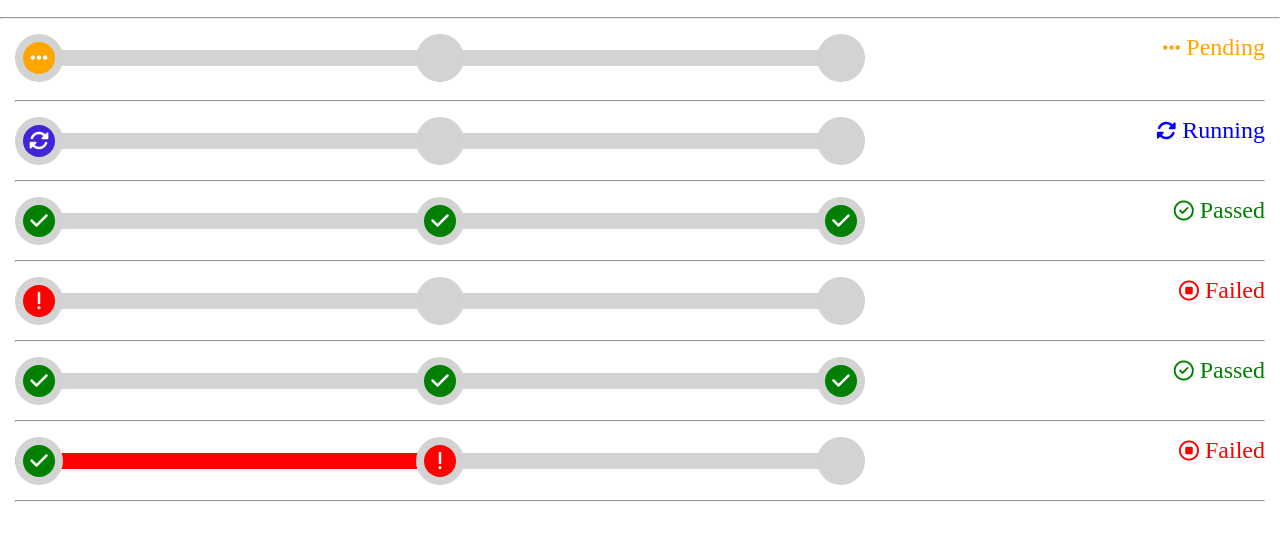
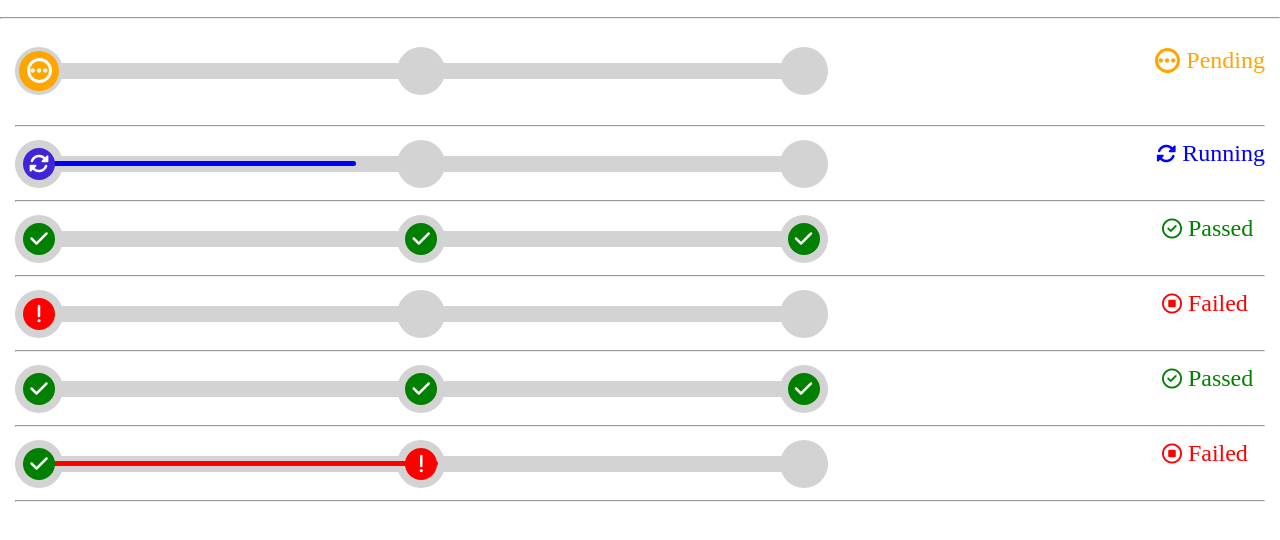
Before and after one commit to Ibad007/progress-bar, a plain HTML site: page index.html in a window 1280 px wide. Shown: the part 60-600 px from the top of the page. Drawn offline with Linux system fonts and the light colour scheme.

Commit message:
first commit

```diff
--- a/index.html
+++ b/index.html
@@ -21,66 +21,97 @@
     </header>
     <hr>
     <div class="container">
-        <div class=".sub-container flex space-between">
+        <div class="sub-container flex space-between">
             <div class="progress_bar">
-                <div class="circle-orng"><div class="circle1"><i class="fa-solid fa-ellipsis"></i></div></div>
+                <div class="circle-orng">
+                    <div class="circle1">
+                        <div class="ccl"><i class="fa-solid fa-ellipsis"></i></div>
+                    </div>
+                </div>
                 <div class="circle"></div>
                 <div class="circle"></div>
             </div>
-            <span class="color1" style="font-size: 1.5rem;"><span class="size"><i class="fa-solid fa-ellipsis"></i>
-                </span>Pending</span>
+            <span class="orange" style="font-size: 1.5rem;">
+                <span class="size1"><i class="fa-solid fa-ellipsis"></i></span>
+                Pending
+            </span>
         </div>
         <br>
         <hr>
         <div class="sub-container">
             <div class="progress_bar blue-progress">
-                <div class="circle-bl"><div class="circle2"><i class="fa-solid fa-rotate"></i></div></div>
+                <div class="circle-bl">
+                    <div class="logo1"><i class="fa-solid fa-rotate"></i></div>
+                </div>
                 <div class="circle"></div>
                 <div class="circle"></div>
             </div>
-            <span class="color2" style="font-size: 1.5rem;"><span class="size"><i class="fa-solid fa-rotate"></i></span>
+            <span class="blue" style="font-size: 1.5rem;"><span class="size"><i class="fa-solid fa-rotate"></i></span>
                 Running</span>
         </div>
         <hr>
         <div class="sub-container">
             <div class="progress_bar green-progress">
-                <div class="circle-g"><div class="circle3"><i class="fa-solid fa-check"></i></div></div>
-                <div class="circle-g"><div class="circle3"><i class="fa-solid fa-check"></i></div></div>
-                <div class="circle-g"><div class="circle3"><i class="fa-solid fa-check"></i></div></div>
+                <div class="circle-g">
+                    <div class="logo-tick"><i class="fa-solid fa-check"></i></div>
+                </div>
+                <div class="circle-g">
+                    <div class="logo-tick"><i class="fa-solid fa-check"></i></div>
+                </div>
+                <div class="circle-g">
+                    <div class="logo-tick"><i class="fa-solid fa-check"></i></div>
+                </div>
             </div>
-            <span class="color3" style="font-size: 1.5rem;"><span class="size"><i
+            <span class="green" style="font-size: 1.5rem;"><span class="size"><i
                         class="fa-regular fa-circle-check"></i></span> Passed</span>
         </div>
         <hr>
         <div class="sub-container">
             <div class="progress_bar">
-                <div class="circle-r"><div class="circle4"><i class="fa-solid fa-exclamation"></i></div></div>
+                <div class="circle-r">
+                    <div class="logo"><i class="fa-solid fa-exclamation"></i></div>
+                </div>
                 <div class="circle"></div>
                 <div class="circle"></div>
             </div>
-            <span class="color4" style="font-size: 1.5rem;"><span class="size"><i class="fa-regular fa-circle-stop"></i></span> Failed</span>
+            <span class="red" style="font-size: 1.5rem;"><span class="size"><i
+                        class="fa-regular fa-circle-stop"></i></span> Failed</span>
         </div>
         <hr>
         <div class="sub-container">
             <div class="progress_bar green-progress">
-                <div class="circle-g"><div class="circle3"><i class="fa-solid fa-check"></i></div></div>
-                <div class="circle-g"><div class="circle3"><i class="fa-solid fa-check"></i></div></div>
-                <div class="circle-g"><div class="circle3"><i class="fa-solid fa-check"></i></div></div>
+                <div class="circle-g">
+                    <div class="logo-tick"><i class="fa-solid fa-check"></i></div>
+                </div>
+                <div class="circle-g">
+                    <div class="logo-tick"><i class="fa-solid fa-check"></i></div>
+                </div>
+                <div class="circle-g">
+                    <div class="logo-tick"><i class="fa-solid fa-check"></i></div>
+                </div>
             </div>
-            <span class="color5" style="font-size: 1.5rem;"><span class="size"><i
+            <span class="green" style="font-size: 1.5rem;"><span class="size"><i
                         class="fa-regular fa-circle-check"></i></span> Passed</span>
         </div>
         <hr>
         <div class="sub-container">
             <div class="progress_bar red-progress">
-                <div class="circle-r"><div class="circle3"><i class="fa-solid fa-check"></i></div></div>
-                <div class="circle-r"><div class="circle4"><i class="fa-solid fa-exclamation"></i></div></div>
+                <div class="circle-r">
+                    <div class="logo-tick"><i class="fa-solid fa-check"></i></div>
+                </div>
+                <div class="circle-r">
+                    <div class="logo"><i class="fa-solid fa-exclamation"></i></div>
+                </div>
                 <div class="circle"></div>
             </div>
-            <span class="color6" style="font-size: 1.5rem;"><span class="size"><i class="fa-regular fa-circle-stop"></i></span> Failed</span>
+            <span class="red" style="font-size: 1.5rem;"><span class="size"><i
+                        class="fa-regular fa-circle-stop"></i></span> Failed</span>
         </div>
         <hr>
     </div>
+    <!-- <div class="box">
+        <div></div>
+    </div> -->
 </body>
 
 </html>
--- a/style.css
+++ b/style.css
@@ -3,6 +3,8 @@
     padding: 0;
     box-sizing: border-box;
 }
+
+/* utill */
 
 header {
     display: flex;
@@ -18,9 +20,8 @@ header {
 }
 
 .progress_bar {
-    /* background-color: red; */
     width: 100%;
-    max-width: 850px;
+    max-width: 65%;
     display: flex;
     justify-content: space-between;
     align-items: center;
@@ -32,17 +33,22 @@ header {
         justify-content: center;
         width: 3rem;
         height: 3rem;
-        background-color:lightgray;
+        background-color: lightgray;
         border-radius: 50%;
+        z-index: -2;
+
+        &>span {
+            background-color: black !important;
+        }
     }
 
     &::before,
     &::after {
         content: '';
-        z-index: -1;
+        z-index: 1;
         position: absolute;
         height: 1rem;
-        border-radius: 40px;
+        border-radius: 50px;
     }
 
     &::before {
@@ -52,32 +58,41 @@ header {
     }
 
     &::after {
+        transition: all 3s;
         width: 0%;
-        /* background-color: red; */
-        transition: all 1s;
     }
 }
-.circle1{
+
+.circle1 {
     display: flex;
     align-items: center;
     justify-content: center;
-    width: 2rem;
-    height: 2rem;
-    background-color:orange;
+    width: 2.5rem;
+    height: 2.5rem;
+    background-color: orange;
     border-radius: 50%;
+    z-index: 1;
 }
-.circle-orng{
-    background-color:lightgray;
-    display: flex;
-        align-items: center;
-        justify-content: center;
-        width: 3rem;
-        height: 3rem;
-        color: white;
+
+.ccl {
+    height: 25px;
+    width: 25px;
     border-radius: 50%;
+    border: 3px solid white;
+    text-align: center;
+
 }
-.circle-bl{
-    background-color:lightgray;
+
+.size1 {
+    height: 25px;
+    width: 25px;
+    border-radius: 50%;
+    border: 3px solid orange;
+    display: inline-flex;
+}
+
+.circle-orng {
+    background-color: lightgray;
     display: flex;
     align-items: center;
     justify-content: center;
@@ -86,17 +101,9 @@ header {
     border-radius: 50%;
     color: white;
 }
-.circle2{
-    display: flex;
-    align-items: center;
-    justify-content: center;
-    width: 2rem;
-    height: 2rem;
-    background-color:rgb(63, 36, 216);
-    border-radius: 50%;
-}
-.circle-g{
-    background-color:lightgray;
+
+.circle-bl {
+    background-color: lightgray;
     display: flex;
     align-items: center;
     justify-content: center;
@@ -105,18 +112,20 @@ header {
     border-radius: 50%;
     color: white;
 }
-.circle3{
+
+.logo1 {
     display: flex;
     align-items: center;
     justify-content: center;
     width: 2rem;
     height: 2rem;
-    background-color:green;
+    background-color: rgb(63, 36, 216);
     border-radius: 50%;
+    z-index: 2;
 }
 
-.circle-r{
-    background-color:lightgray;
+.circle-g {
+    background-color: lightgray;
     display: flex;
     align-items: center;
     justify-content: center;
@@ -125,80 +134,96 @@ header {
     border-radius: 50%;
     color: white;
 }
-.circle4{
+
+.logo-tick {
     display: flex;
     align-items: center;
     justify-content: center;
     width: 2rem;
     height: 2rem;
-    background-color:red;
+    background-color: green;
     border-radius: 50%;
+    z-index: 2;
+}
+
+.circle-r {
+    background-color: lightgray;
+    display: flex;
+    align-items: center;
+    justify-content: center;
+    width: 3rem;
+    height: 3rem;
+    border-radius: 50%;
+    color: white;
+}
+
+.logo {
+    display: flex;
+    align-items: center;
+    justify-content: center;
+    width: 2rem;
+    height: 2rem;
+    background-color: red;
+    border-radius: 50%;
+    z-index: 2;
 }
 
 .progress_bar:hover::after {
-    width: 100%;
+    width: 95%;
+
 }
 
-.blue-progress:hover::after {
+.blue-progress::after {
     background-color: blue;
     width: 40%;
+    height: 10%;
+    left: 2%;
 }
 
-.green-progress:hover::after {
+.green-progress::after {
     background-color: green;
-    width: 100%;
-}
-.red-progress::after {
-    background-color:red;
-    width: 50%;
+    height: 10%;
+    left: 2%;
 }
 
-
+.red-progress::after {
+    background-color: red;
+    width: 50%;
+    height: 10%;
+    left: 2%;
+}
 
 .sub-container {
-    margin: 15px 0;
+    margin: 1% 0;
     display: flex;
     justify-content: space-between;
 
+    &>span {
+        min-width: 8.25%;
+        text-align: start;
     }
-.sub-container flex space -betwee{
-    margin-bottom: 13px;
 }
 
-.flex {
-    display: flex;
-}
-
-.space-between {
-    justify-content: space-between;
-}
-
-.color1 {
+.orange {
     color: orange;
 }
 
-.color2 {
+.blue {
     color: blue;
 }
 
-.color3 {
+.green {
     color: green;
 }
 
-.color4 {
+.red {
     color: red;
 }
 
-.color5 {
-    color: green;
-}
-
-.color6 {
-    color: red;
-}
 .fa-solid {
     font-size: 20px;
 }
-.fa-regular{
+
+.fa-regular {
     font-size: 20px;
 }
```
Lines whose indentation alone changed are shown as unchanged.
